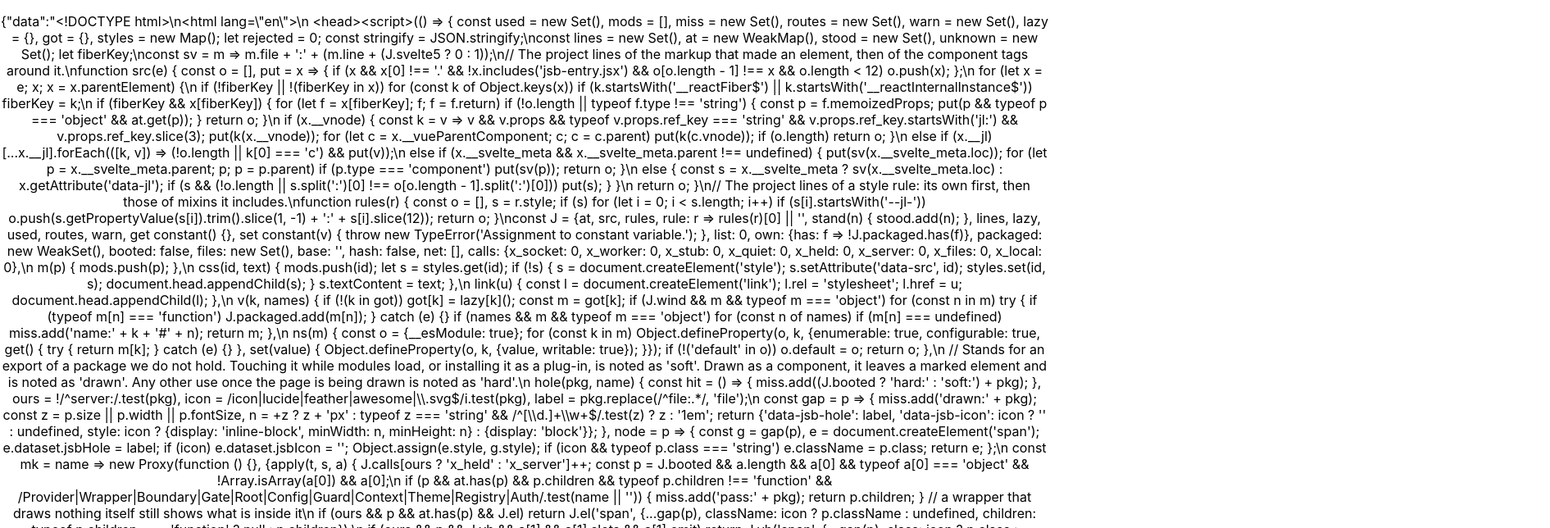
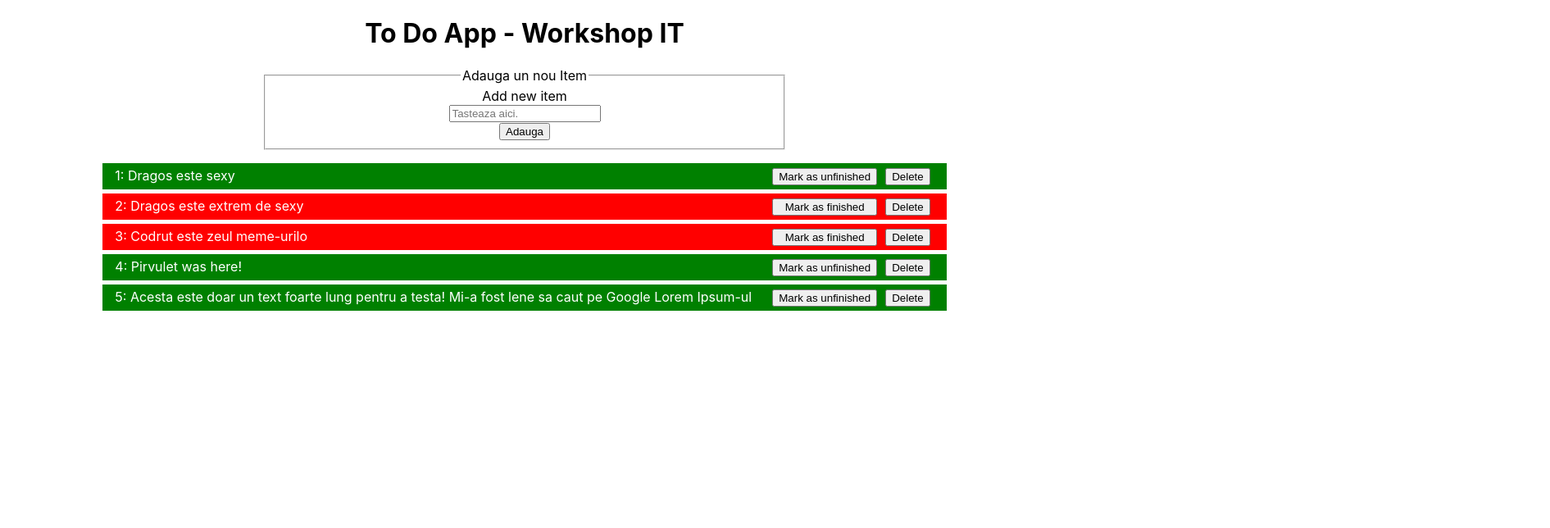
Before and after one commit to LSAC-ONG/workshop, a React (Create React App) app in the folder frontend/: page / in a window 1280 px wide. Shown: the top 644 px of the page at 82% size, 1891 px wide, since content can reach past the window. Built offline with nearby package versions, Linux system fonts and the light colour scheme.

Commit message:
Workshop FE

```diff
--- a/frontend/src/App.css
+++ b/frontend/src/App.css
@@ -1,38 +1,9 @@
-.App {
-  text-align: center;
-}
 
-.App-logo {
-  height: 40vmin;
-  pointer-events: none;
-}
-
-@media (prefers-reduced-motion: no-preference) {
-  .App-logo {
-    animation: App-logo-spin infinite 20s linear;
-  }
-}
-
-.App-header {
-  background-color: #282c34;
-  min-height: 100vh;
-  display: flex;
-  flex-direction: column;
-  align-items: center;
-  justify-content: center;
-  font-size: calc(10px + 2vmin);
+.finished{
+  background: green;
   color: white;
 }
-
-.App-link {
-  color: #61dafb;
+.notFinished{
+  background: red;
+  color: white;
 }
-
-@keyframes App-logo-spin {
-  from {
-    transform: rotate(0deg);
-  }
-  to {
-    transform: rotate(360deg);
-  }
-}
--- a/frontend/src/App.js
+++ b/frontend/src/App.js
@@ -1,23 +1,87 @@
-import logo from './logo.svg';
 import './App.css';
-import {useEffect, useState} from 'react';
-import axios from 'axios';
+import {useState} from 'react';
 
 function App() {
-    const [temp, setTemp] = useState("");
-    useEffect(() => {
-        async function f() {
-            setTemp(await axios.get("http://localhost:5000/"));
+    let initIndex = 0;
+    const [todo, setTodo] = useState([
+        {
+            id: ++initIndex,
+            text:"Dragos este sexy",
+            done: true
+        },{
+            id: ++initIndex,
+            text:"Dragos este extrem de sexy",
+            done: false
+        },{
+            id: ++initIndex,
+            text:"Codrut este zeul meme-urilo",
+            done: false
+        },{
+            id: ++initIndex,
+            text:"Pirvulet was here!",
+            done: true
+        }, {
+            id: ++initIndex,
+            text: "Acesta este doar un text foarte lung pentru a testa! Mi-a fost lene sa caut pe Google Lorem Ipsum-ul",
+            done: true
+        },
+    ])
+    const [index, setIndex] = useState(initIndex + 1)
+    function changeButtonState(id) {
+        const localTodo = todo
+        localTodo.map(item=>{
+            if(item.id === id){
+                item.done = !item.done;
+            }
+            return item;
+        })
+        setTodo([...localTodo])
+    }
 
-        }
-        f();
-    }, []);
+    function removeToDo(item) {
+        const index = todo.indexOf(item);
+        let localTodo = todo
+        localTodo.splice(index,1)
+        setTodo([...localTodo])
+    }
 
-  return (
+    function addNewToDo(e) {
+        e.preventDefault()
+        const formData = new FormData(e.target)
+        const text = formData.get("todoAdder")
+        setTodo([...todo,{
+            id: index,
+            text,
+            done: false
+        }])
+        setIndex(index + 1)
+        document.getElementById("todoAdder").setAttribute("text","")
+    }
+
+    return (
     <div className="App">
-        <p>
-            {JSON.stringify(temp)}
-        </p>
+        <h1>To Do App - Workshop IT</h1>
+        <form action="" onSubmit={addNewToDo}>
+            <fieldset>
+                <legend>Adauga un nou Item</legend>
+                <label htmlFor="todoAdder">Add new item</label><br/>
+                <input type="text" name="todoAdder" id="todoAdder" placeholder={"Tasteaza aici."} required={true}/><br/>
+                <button type="submit">Adauga</button>
+            </fieldset>
+        </form>
+        <ul>
+            {todo.map(item=>{
+                return (
+                <li className={item.done ? "finished" : "notFinished"} key={item.id}>
+                    {`${item.id}: ${item.text}`}
+                    <span>
+                        <button onPointerDown={() => changeButtonState(item.id)}>Mark as {item.done? "unfinished": "finished"}</button>
+                        <button onPointerDown={() => removeToDo(item)}>Delete</button>
+                    </span>
+                </li>
+                )
+            })}
+        </ul>
     </div>
   );
 }
--- a/frontend/src/index.css
+++ b/frontend/src/index.css
@@ -1,5 +1,48 @@
+/*
+  IF YOU ARE HERE CALL FOR SUPPORT.
+
+  YOU ARE NOT ALLOWED HERE!!!!!
+
+  DO NOT EDIT THIS FILE!!!
+ */
+ul{
+  padding: 0;
+  display: flex;
+  justify-content: center;
+  flex-direction: column;
+  gap: 5px;
+}
+ul li{
+  display: flex;
+  justify-content: space-between;
+  gap: 20px
+  /*width: 100%;*/
+}
+ul li button{
+  margin: 0 5px;
+}
+ul li button:first-child{
+  margin: 0 5px;
+  min-width: 128px;
+}
+form{
+  width: 50%;
+  /*margin: 50px 200px;*/
+}
+.App {
+  text-align: center;
+  display: flex;
+  flex-direction: column;
+  align-items: center;
+  margin: 0;
+}
+ul>li{
+  list-style-type: none;
+  padding: 5px 15px;
+}
 body {
   margin: 0;
+  padding: 0;
   font-family: -apple-system, BlinkMacSystemFont, 'Segoe UI', 'Roboto', 'Oxygen',
     'Ubuntu', 'Cantarell', 'Fira Sans', 'Droid Sans', 'Helvetica Neue',
     sans-serif;
```
